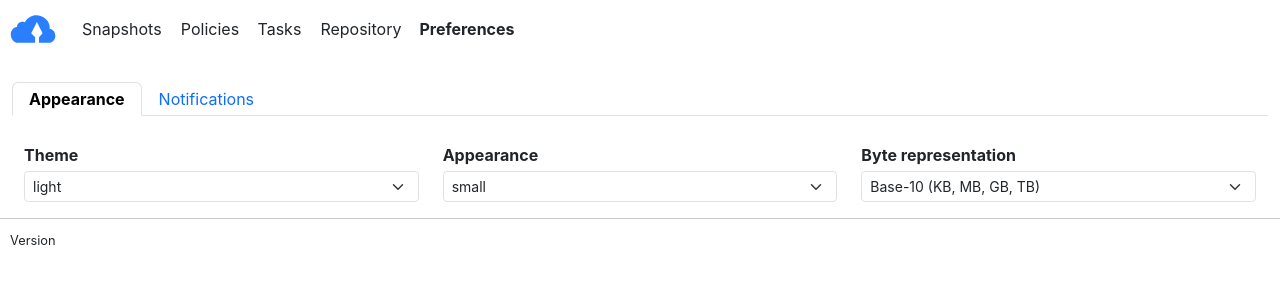
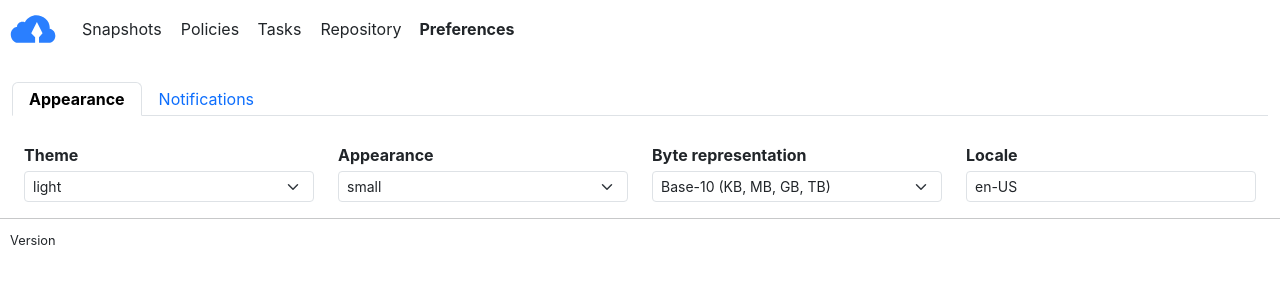
Before and after one commit to kopia/htmlui, a React (Vite) app: page /preferences in a window 1280 px wide. Shown: the top 300 px of the page. Built offline with nearby package versions, Linux system fonts and the light colour scheme; no server answers.

Commit message:
feat(ui): added locale to preferences

```diff
--- a/src/contexts/UIPreferencesContext.tsx
+++ b/src/contexts/UIPreferencesContext.tsx
@@ -11,6 +11,7 @@ const DEFAULT_PREFERENCES = {
   theme: getDefaultTheme(),
   preferWebDav: false,
   fontSize: "fs-6",
+  locale: "en-US",
 } as SerializedUIPreferences;
 const PREFERENCES_URL = "/api/v1/ui-preferences";
 
@@ -24,11 +25,13 @@ export interface UIPreferences {
   get bytesStringBase2(): boolean;
   get defaultSnapshotViewAll(): boolean;
   get fontSize(): FontSize;
+  get locale(): string;
   setTheme: (theme: Theme) => void;
   setPageSize: (pageSize: number) => void;
   setByteStringBase: (bytesStringBase2: string) => void;
   setDefaultSnapshotViewAll: (defaultSnapshotViewAll: boolean) => void;
   setFontSize: (size: string) => void;
+  setLocale: (locale: string) => void;
 }
 
 interface SerializedUIPreferences {
@@ -37,6 +40,7 @@ interface SerializedUIPreferences {
   defaultSnapshotViewAll?: boolean;
   theme: Theme;
   fontSize: FontSize;
+  locale: string;
 }
 
 export interface UIPreferenceProviderProps {
@@ -108,6 +112,12 @@ export function UIPreferenceProvider(props: UIPreferenceProviderProps) {
     [],
   );
 
+  const setLocale = (input: string) =>
+    setPreferences((oldPreferences) => {
+      return { ...oldPreferences, locale:input };
+    }
+  );
+
   useEffect(() => {
     axios
       .get(PREFERENCES_URL)
@@ -123,6 +133,9 @@ export function UIPreferenceProvider(props: UIPreferenceProviderProps) {
           storedPreferences.pageSize = DEFAULT_PREFERENCES.pageSize;
         } else {
           storedPreferences.pageSize = normalizePageSize(storedPreferences.pageSize);
+        }
+        if (!storedPreferences.locale || ( storedPreferences.locale as string ) === "") {
+          storedPreferences.locale = DEFAULT_PREFERENCES.locale;
         }
         setTheme(storedPreferences.theme);
         setFontSize(storedPreferences.fontSize);
@@ -164,6 +177,7 @@ export function UIPreferenceProvider(props: UIPreferenceProviderProps) {
     setByteStringBase,
     setDefaultSnapshotViewAll,
     setFontSize,
+    setLocale,
   } as UIPreferences;
 
   return <UIPreferencesContext.Provider value={providedValue}>{props.children}</UIPreferencesContext.Provider>;
--- a/src/pages/Preferences.jsx
+++ b/src/pages/Preferences.jsx
@@ -12,7 +12,7 @@ import { UIPreferencesContext } from "../contexts/UIPreferencesContext";
  * Class that exports preferences
  */
 export function Preferences() {
-  const { theme, bytesStringBase2, fontSize, setByteStringBase, setTheme, setFontSize } =
+  const { theme, bytesStringBase2, fontSize, locale, setByteStringBase, setTheme, setFontSize, setLocale } =
     useContext(UIPreferencesContext);
 
   return (
@@ -62,6 +62,17 @@ export function Preferences() {
                 <option value="false">Base-10 (KB, MB, GB, TB)</option>
               </select>
             </Form.Group>
+            <Form.Group as={Col} controlId="locale">
+              <Form.Label className="required">Locale</Form.Label>
+              <input
+                className="form-control form-control-sm"
+                title="Enter a Locale code e.g. 'en_US'"
+                placeholder="Locale code e.g. en_US"
+                id="localeInput"
+                value={locale}
+                onChange={(e) => setLocale(e.target.value)}
+              />
+            </Form.Group>
           </Row>
         </Container>
       </Tab>
```
